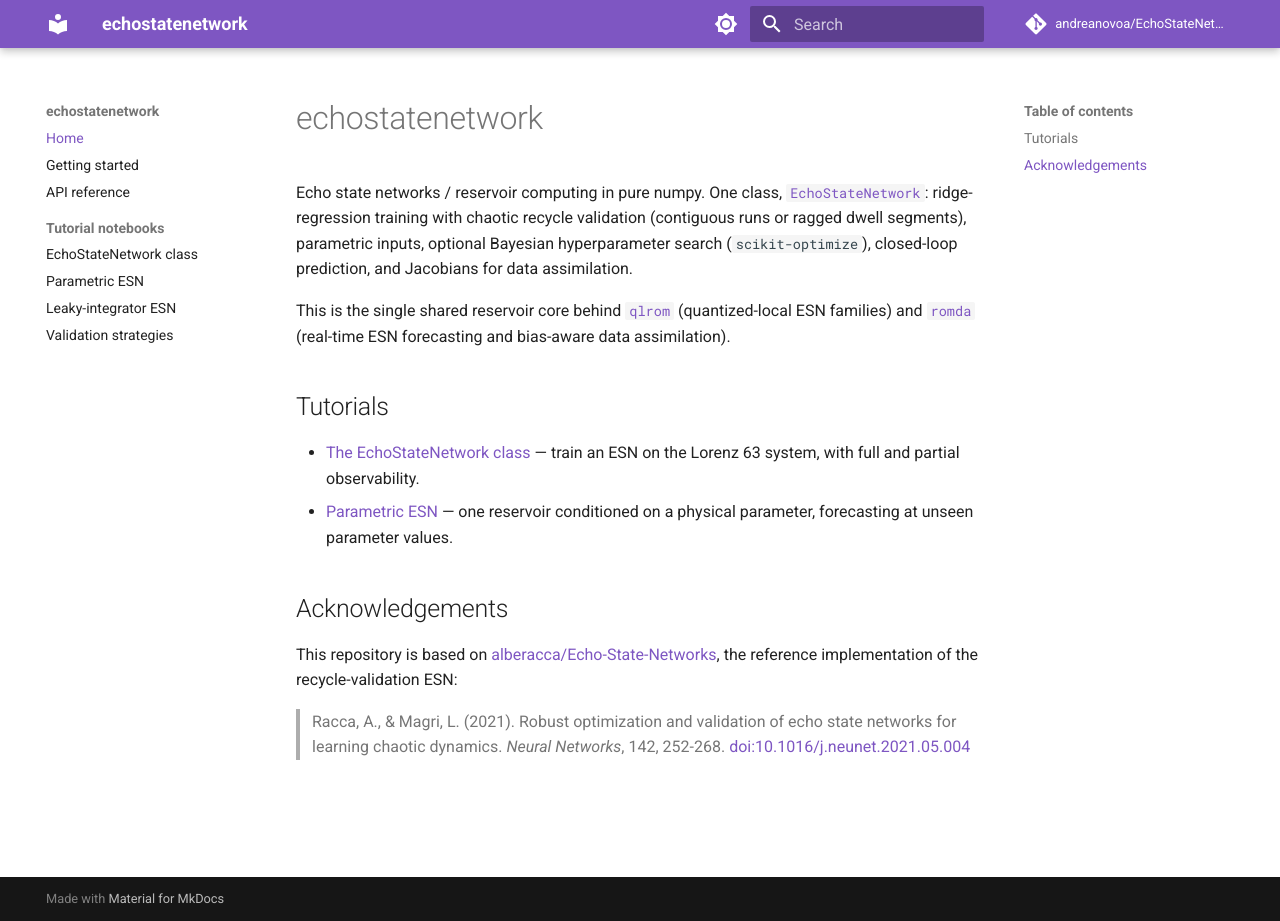
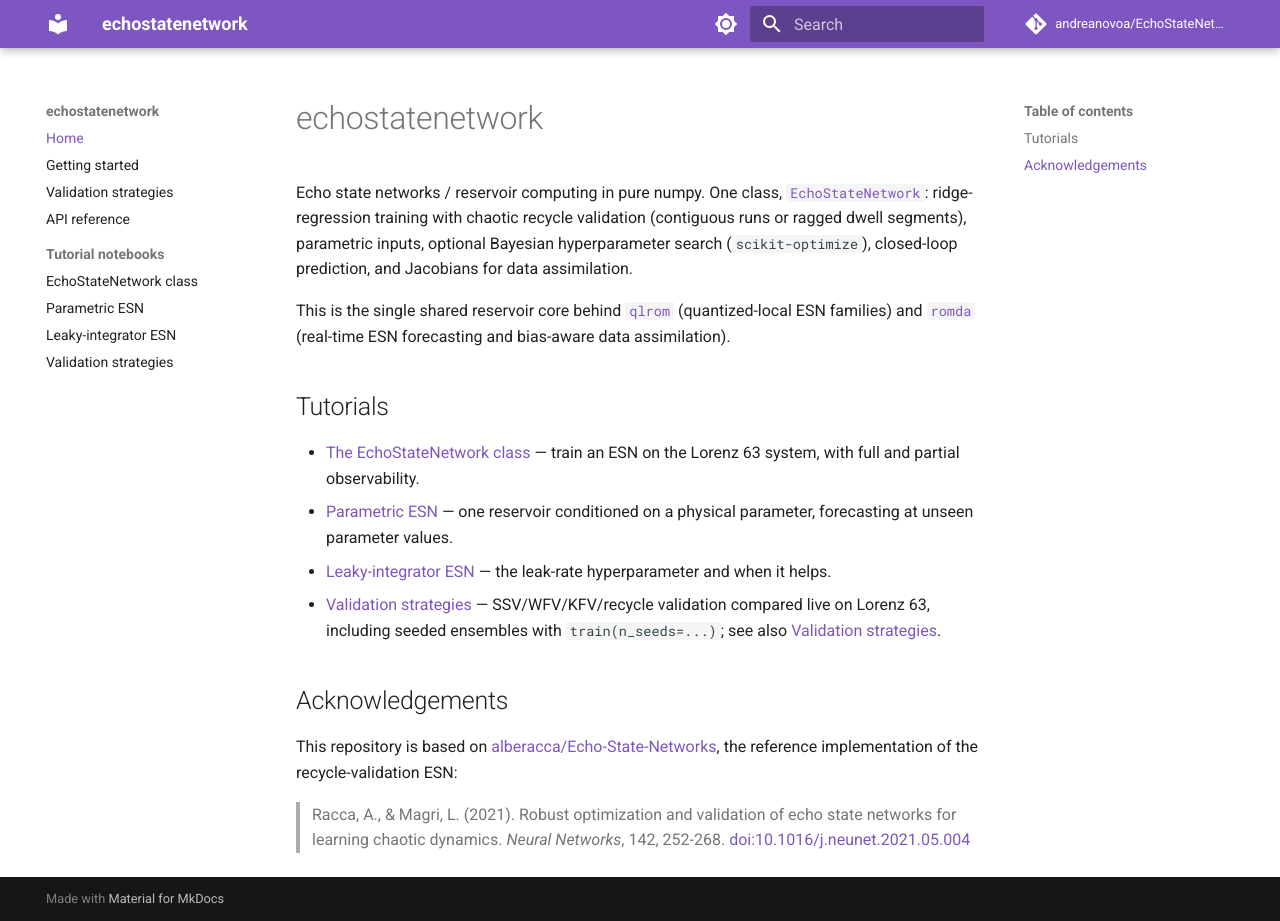
Before and after one commit to andreanovoa/EchoStateNetwork, an MkDocs documentation site: the page built from docs/index.md, in a window 1280 px wide and 921 px high. Built offline with MkDocs 1.6.1 and Material for MkDocs 9.7.7, drawn with Linux system fonts in a browser that asks for light colours; comment, search, counter and statistics services are not loaded.

Commit message:
docs: validation-strategies page; tutorial 04 seeded-ensembles section
New docs/validation.md (fold-geometry figure from the tutorial, strategy
guide, mkdocstrings API) wired into the nav; index lists tutorials 03/04.
Tutorial 04 gains a train(n_seeds=4) section, executed in place.

```diff
--- a/docs/index.md
+++ b/docs/index.md
@@ -18,6 +18,12 @@ bias-aware data assimilation).
 - [Parametric ESN](https://github.com/andreanovoa/EchoStateNetwork/blob/master/tutorials/02_parametric_esn.ipynb)
   — one reservoir conditioned on a physical parameter, forecasting at unseen
   parameter values.
+- [Leaky-integrator ESN](https://github.com/andreanovoa/EchoStateNetwork/blob/master/tutorials/03_leaky_esn.ipynb)
+  — the leak-rate hyperparameter and when it helps.
+- [Validation strategies](https://github.com/andreanovoa/EchoStateNetwork/blob/master/tutorials/04_validation_strategies.ipynb)
+  — SSV/WFV/KFV/recycle validation compared live on Lorenz 63, including
+  seeded ensembles with `train(n_seeds=...)`; see also
+  [Validation strategies](validation.md).
 
 ## Acknowledgements
 
--- a/mkdocs.yml
+++ b/mkdocs.yml
@@ -48,6 +48,7 @@ plugins:
 nav:
   - Home: index.md
   - Getting started: getting-started.md
+  - Validation strategies: validation.md
   - API reference: api/esn.md
   - Tutorial notebooks:
       - EchoStateNetwork class: https://github.com/andreanovoa/EchoStateNetwork/blob/master/tutorials/01_echo_state_network.ipynb
```
Also changed, not shown: docs/validation.md (added, +68 -0 lines), docs/img/validation_strategies.png (added), 1 other file.
